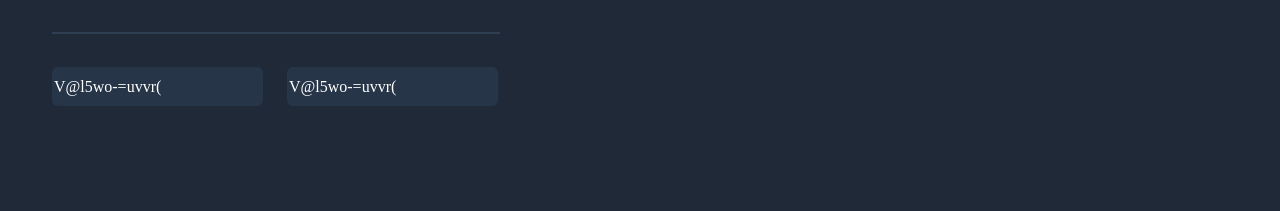
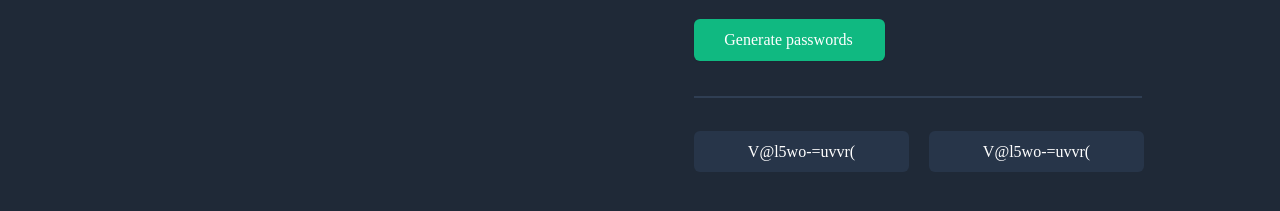
Before and after one commit to XAdam3/password-generator-site, a plain HTML site: page index.html in a window 1280 px wide. Both pictures are taken after typing "Sample", "Sample" into the empty fields and a click on the button "Generate passwords". Shown: the part 329-540 px from the top of the page. Drawn offline with nearby package versions, Linux system fonts and the light colour scheme; a web font is replaced by a local one.

Commit message:
updated css and html

```diff
--- a/index.css
+++ b/index.css
@@ -1,16 +1,15 @@
 body {
-    position:realtive;
+  position: relative;
   width: 550px;
   height: 550px;
   left: 642px;
   top: 64px;
-    background: #1F2937;
+  background: #1f2937;
   margin: 0;
 }
 
-.container{
-    max-width: 80%;
-
+.container {
+  max-width: 100%;
 }
 
 h1 {
@@ -19,33 +18,33 @@ h1 {
   height: 80px;
   left: 52px;
   top: 115px;
-    color:#FFFFFF;
-    font-family: 'Karla', sans-serif;
+  color: #ffffff;
+  font-family: "Karla", sans-serif;
   font-style: normal;
   font-weight: 800;
   font-size: 40px;
   line-height: 40px;
   letter-spacing: -0.025em;
-    margin:0 auto;
+  margin: 0 auto;
 }
-span{ display:block;
-        margin:0 auto;
-    color:#4ADF86;
-
+span {
+  display: block;
+  margin: 0 auto;
+  color: #4adf86;
 }
 h2 {
-    margin:0 auto;
+  margin: 0 auto;
   position: absolute;
   width: 372px;
   height: 28px;
   left: 52px;
   top: 205px;
-    font-family: 'Inter';
+  font-family: "Inter";
   font-style: normal;
   font-weight: 400;
   font-size: 20px;
   line-height: 28px;
-    color: #D5D4D8
+  color: #d5d4d8;
 }
 button {
   display: flex;
@@ -59,39 +58,44 @@ button {
   height: 42px;
   left: 52px;
   top: 284px;
-        background: #10B981;
+  background: #10b981;
   box-shadow: 0px 1px 2px rgba(0, 0, 0, 0.05);
   border-radius: 6px;
   font-family: inherit;
-        border:none;
-        color:#FFFFFF;
+  border: none;
+  color: #ffffff;
 }
 
-#line{  position: absolute;
+#line {
+  position: absolute;
   width: 446px;
   height: 0px;
   left: 52px;
   top: 361px;
-        border: 1px solid #2F3E53;}
+  border: 1px solid #2f3e53;
+}
 
-input {  position: absolute;
+input {
+  position: absolute;
   width: 211px;
   height: 39px;
   left: 52px;
   top: 396px;
-        border:none;
-        color: #FFFFFF;
+  border: none;
+  color: #ffffff;
+  text-align: center;
 
   background: #273549;
   border-radius: 6px;
 }
 
-
-#inputTwo {position: absolute;
+#inputTwo {
+  position: absolute;
   width: 211px;
   height: 39px;
   left: 287px;
   top: 396px;
   background: #273549;
   border-radius: 6px;
-        color: #FFFFFF;}
+  color: #ffffff;
+}
--- a/index.html
+++ b/index.html
@@ -1,18 +1,27 @@
-<html>
-    <head><link rel="stylesheet" href="https://cdnjs.cloudflare.com/ajax/libs/normalize/8.0.1/normalize.css">
-        <link rel="preconnect" href="https://fonts.googleapis.com">
-        <link rel="preconnect" href="https://fonts.gstatic.com" crossorigin>
-        <link href="https://fonts.googleapis.com/css2?family=Chela+One&family=Happy+Monkey&family=Karla:ital,wght@0,200;0,400;1,800&family=Orbitron&display=swap" rel="stylesheet">
-        <link rel="stylesheet" href="index.css">
+<!DOCTYPE html>
+<html lang="en">
+  <head>
+    <link
+      rel="stylesheet"
+      href="https://cdnjs.cloudflare.com/ajax/libs/normalize/8.0.1/normalize.css"
+    />
+    <link rel="preconnect" href="https://fonts.googleapis.com" />
+    <link rel="preconnect" href="https://fonts.gstatic.com" crossorigin />
+    <link
+      href="https://fonts.googleapis.com/css2?family=Chela+One&family=Happy+Monkey&family=Karla:ital,wght@0,200;0,400;1,800&family=Orbitron&display=swap"
+      rel="stylesheet"
+    />
+    <link rel="stylesheet" href="index.css" />
+    <title>Dev-Adam-Password-Generator</title>
   </head>
   <body>
     <div class="container">
       <h1>Generate a <span>random password</span></h1>
       <h2>Never use an insecure password again.</h2>
-        <button  onclick ="generatePass()">Generate passwords</button>
+      <button onclick="generatePass()">Generate passwords</button>
       <div id="line"></div>
-        <input type="text" placeholder= "Password" id="inputOne">
-        <input  type="text" placeholder="Password" id="inputTwo">
+      <input type="text" placeholder="Password" id="inputOne" />
+      <input type="text" placeholder="Confirm password" id="inputTwo" />
       <script src="index.js"></script>
     </div>
   </body>
--- a/index.js
+++ b/index.js
@@ -1,24 +1,112 @@
-    function generatePass(){
+function generatePass() {
+  const characters = [
+    "A",
+    "B",
+    "C",
+    "D",
+    "E",
+    "F",
+    "G",
+    "H",
+    "I",
+    "J",
+    "K",
+    "L",
+    "M",
+    "N",
+    "O",
+    "P",
+    "Q",
+    "R",
+    "S",
+    "T",
+    "U",
+    "V",
+    "W",
+    "X",
+    "Y",
+    "Z",
+    "a",
+    "b",
+    "c",
+    "d",
+    "e",
+    "f",
+    "g",
+    "h",
+    "i",
+    "j",
+    "k",
+    "l",
+    "m",
+    "n",
+    "o",
+    "p",
+    "q",
+    "r",
+    "s",
+    "t",
+    "u",
+    "v",
+    "w",
+    "x",
+    "y",
+    "z",
+    "0",
+    "1",
+    "2",
+    "3",
+    "4",
+    "5",
+    "6",
+    "7",
+    "8",
+    "9",
+    "~",
+    "`",
+    "!",
+    "@",
+    "#",
+    "$",
+    "%",
+    "^",
+    "&",
+    "*",
+    "(",
+    ")",
+    "_",
+    "-",
+    "+",
+    "=",
+    "{",
+    "[",
+    "}",
+    "]",
+    ",",
+    "|",
+    ":",
+    ";",
+    "<",
+    ">",
+    ".",
+    "?",
+    "/",
+  ];
 
-    const characters = ["A","B","C","D","E","F","G","H","I","J","K","L","M","N","O","P","Q","R","S","T","U","V","W","X","Y","Z","a","b","c","d","e","f","g","h","i","j","k","l","m","n","o","p","q","r","s","t","u","v","w","x","y","z", "0", "1", "2", "3", "4", "5", "6", "7", "8", "9","~","`","!","@","#","$","%","^","&","*","(",")","_","-","+","=","{","[","}","]",",","|",":",";","<",">",".","?","/"]
-
-    function randomElement (array) {
-    return array[Math.floor(Math.random() * array.length)]
+  function randomElement(array) {
+    return array[Math.floor(Math.random() * array.length)];
   }
 
-    let randomPass = ""
+  let randomPass = "";
 
-    let passwordlength = 12
+  const passwordLength = 12;
 
-    for (let i = 0; i <= passwordlength; i++) {
-
-        randomPass += randomElement(characters)
-
+  for (let i = 0; i <= passwordLength; i++) {
+    randomPass += randomElement(characters);
   }
 
-        document.getElementById("inputOne").value = randomPass
-        document.getElementById("inputTwo").value = randomPass
+  document.getElementById("inputOne").value = randomPass;
+  document.getElementById("inputTwo").value = randomPass;
 
-         return randomPass
-
+  return randomPass;
 }
```
Lines whose indentation alone changed are shown as unchanged.
